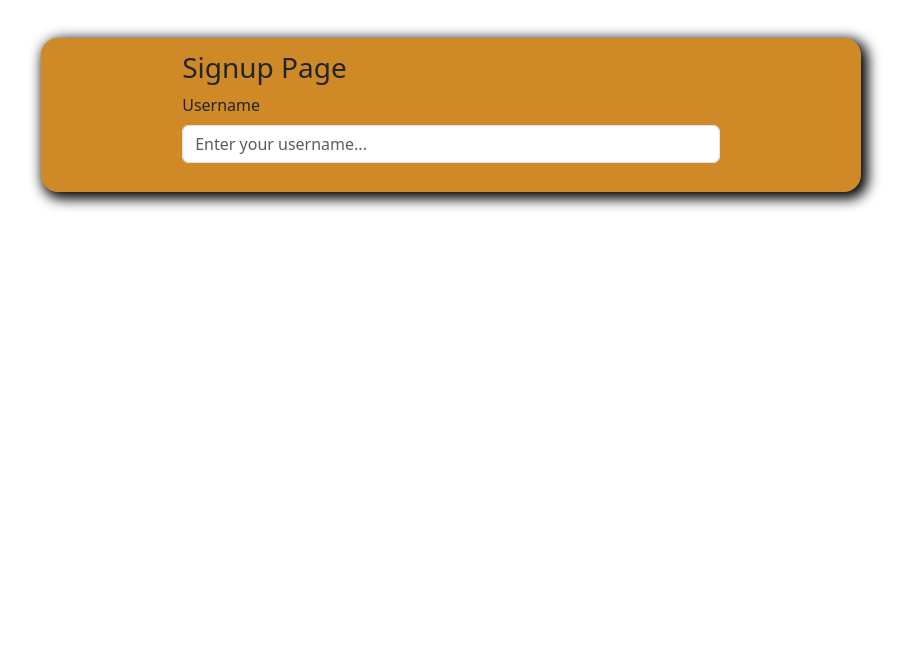
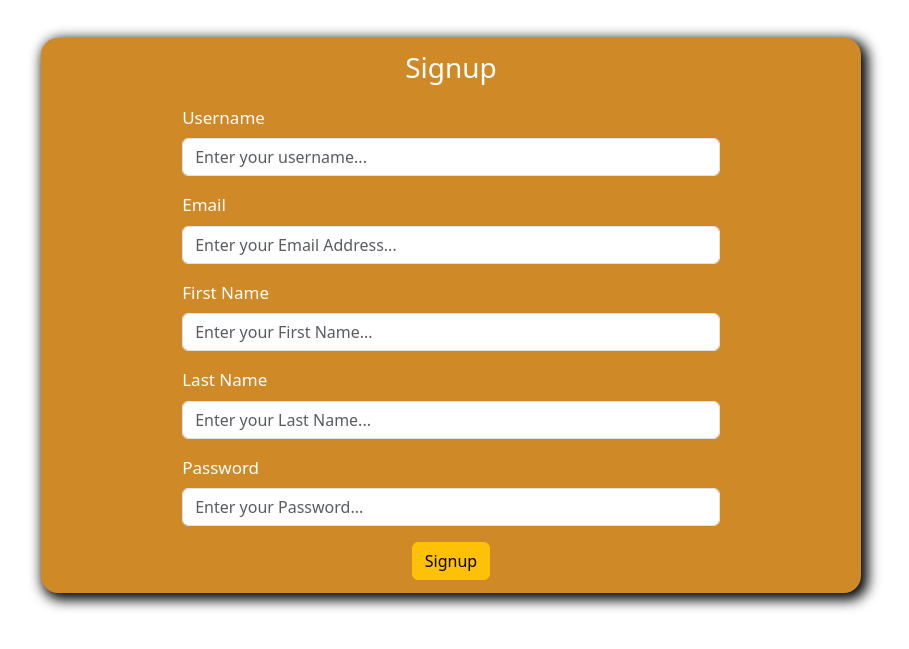
Before and after one commit to msakhawatali/Full_Stack_Django_App_POSTGRAM, a Django app: page /auth/signup in a window 1280 px wide. Shown: the part 73-722 px from the top of the page, without its empty margins (189-1098 px from the left). Run offline with Django 5.2, Linux system fonts and the light colour scheme.

Commit message:
adding login and signup pages

```diff
--- a/authh/authh_templates/authh_base.html
+++ b/authh/authh_templates/authh_base.html
@@ -2,6 +2,15 @@
 
 {% block body %}
 
-{% block page %}{% endblock %}
+<div class="manage_box">
+    <h3 class="manage_header">{% block auth_header %}{% endblock %}</h3>
+    <div>
+
+{% block page %}
 
 {% endblock %}
+
+    </div>
+</div>
+
+{% endblock %}
--- a/authh/authh_templates/signup.html
+++ b/authh/authh_templates/signup.html
@@ -2,16 +2,36 @@
 
 {% block title %}signup | Postgram{% endblock %}
 
+{% block auth_header %}Signup{% endblock %}
+
 {% block page %}
-<div class="manage_box">
-    <h3>Signup Page</h3>
-    <div>
-        <form action="">
+
+
+    <form action="">
+            <div class="mb-3">
+                <label class="form-label">Username</label>
+                <input type="text" class="form-control" placeholder="Enter your username...">
+            </div>
+            <div class="mb-3">
+                    <label class="form-label">Email</label>
+                    <input type="email" class="form-control" placeholder="Enter your Email Address...">
+                </div>
                 <div class="mb-3">
-                    <label class="form-label">Username</label>
-                    <input type="text" class="form-control" placeholder="Enter your username...">
+                    <label class="form-label">First Name</label>
+                    <input type="text" class="form-control" placeholder="Enter your First Name...">
                 </div>
-        </form>
-    </div>
-</div>
+                <div class="mb-3">
+                    <label class="form-label">Last Name</label>
+                    <input type="text" class="form-control" placeholder="Enter your Last Name...">
+                </div>
+                <div class="mb-3">
+                    <label class="form-label">Password</label>
+                    <input type="text" class="form-control" placeholder="Enter your Password...">
+                </div>
+                <div style="text-align: center;">
+                    <button class="btn btn-warning" type="submit">Signup</button>
+                </div>
+    </form>
+
+
 {% endblock %}
--- a/static/mycss/authh.css
+++ b/static/mycss/authh.css
@@ -5,3 +5,15 @@
     border-radius: 17px;
     box-shadow: 4px 4px 13px 3px black;
 }
+
+.manage_header{
+    text-align: center;
+    margin-bottom: 20px;
+    color: white;
+}
+
+.form-label {
+    margin-bottom: .5rem;
+    color: white;
+    font-size: 17px;
+}
```
Also changed, not shown: authh/authh_templates/login.html (+12 -7 lines).
